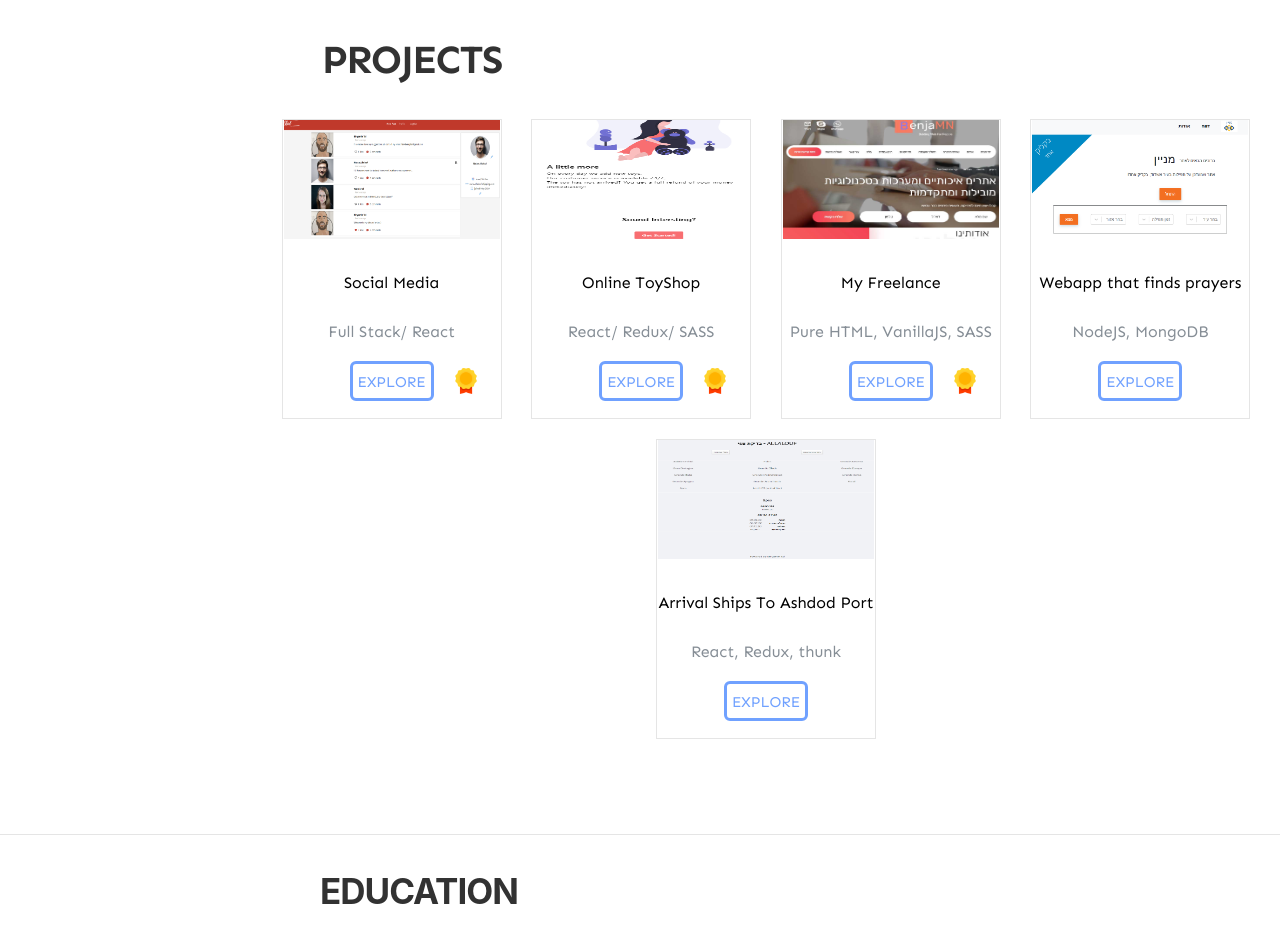
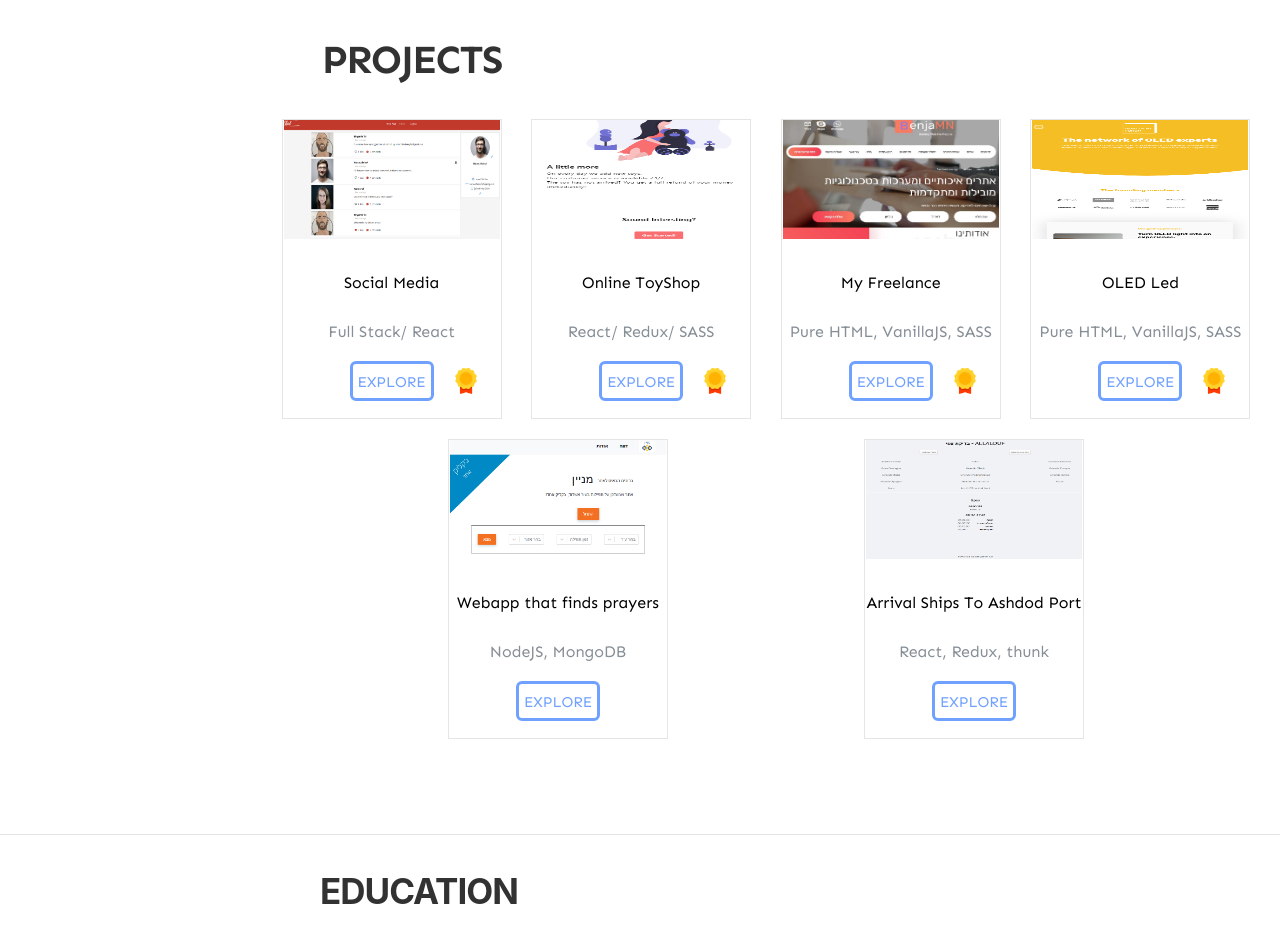
Before and after one commit to Benjamn89/profile-react, a React (Create React App) app: page / in a window 1280 px wide. Shown: the part 800-1736 px from the top of the page. Built offline with nearby package versions, Linux system fonts and the light colour scheme.

Commit message:
Adding project

```diff
--- a/src/Components/PROJECTS-S/PROJECT-BOX/project-box-property.js
+++ b/src/Components/PROJECTS-S/PROJECT-BOX/project-box-property.js
@@ -4,6 +4,7 @@ import Sted from "../../../media/sted.png";
 import Medallie from "../../../media/medallie.png";
 import ToyShop from "../../../media/toy-shop.png";
 import Freelance from "../../../media/freelance.jpg";
+import Oled from "../../../media/oled.png";
 
 var ProjectsBoxProperty = [
   {
@@ -65,6 +66,24 @@ var ProjectsBoxProperty = [
   },
   {
     objects: {
+      projectSum: "OLED Led",
+      usedSkills: "Pure HTML, VanillaJS, SASS",
+      linkTo: "http://oled.netlify.com/",
+      img: Oled,
+      alt: "Oled",
+      medallie: Medallie,
+      tools: [
+        "Sass / VanillaJS",
+        "CSS Grid",
+        "Figma",
+        "Adobe Photoshop cc 2020",
+        "Hard coding from scratch",
+        "Full responsive for all screen sizes (Tablets/ Phones/ PC)",
+      ],
+    },
+  },
+  {
+    objects: {
       projectSum: "Webapp that finds prayers",
       usedSkills: "NodeJS, MongoDB",
       linkTo: "https://tal-minyan.herokuapp.com/",
```
Also changed, not shown: src/media/oled.png (added).
